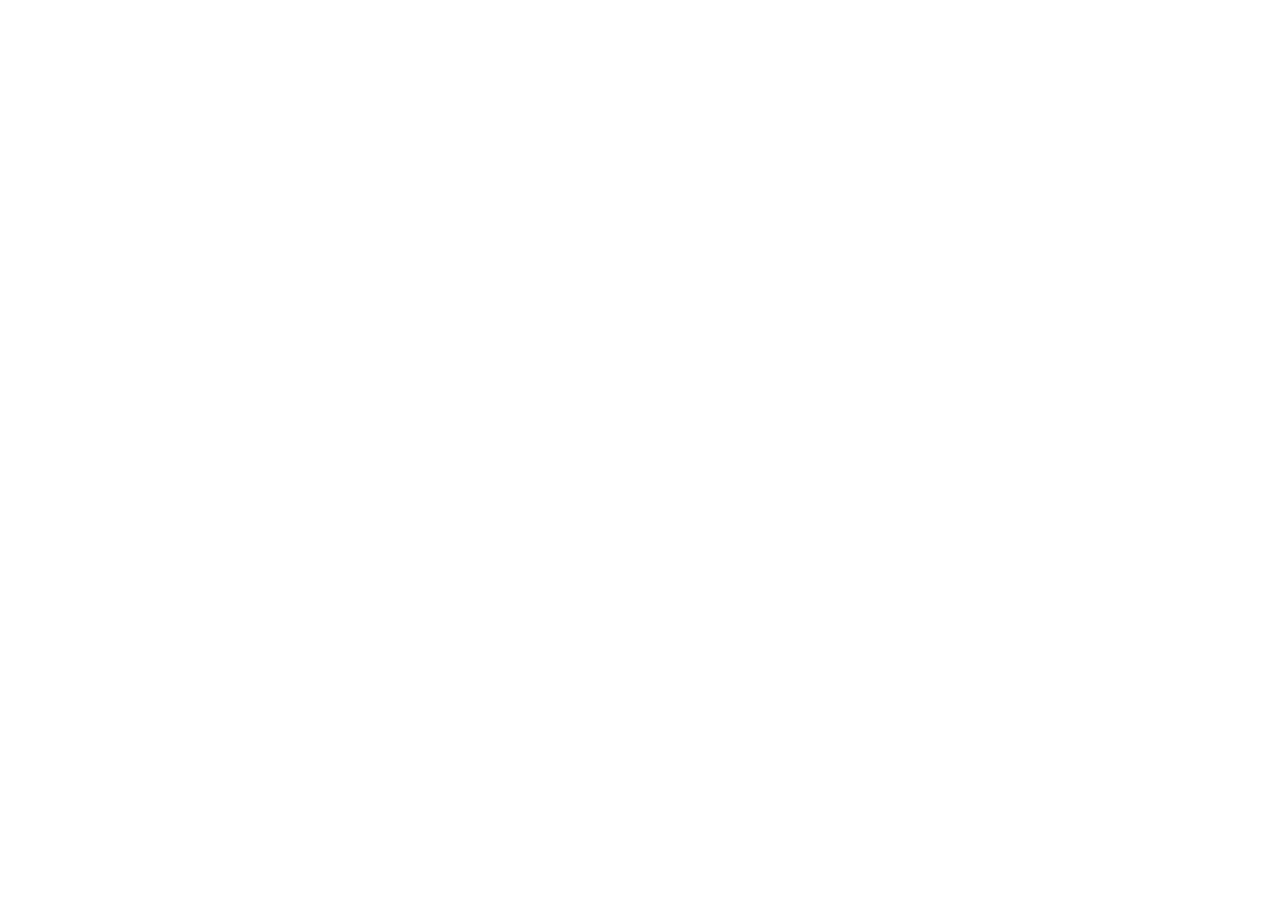
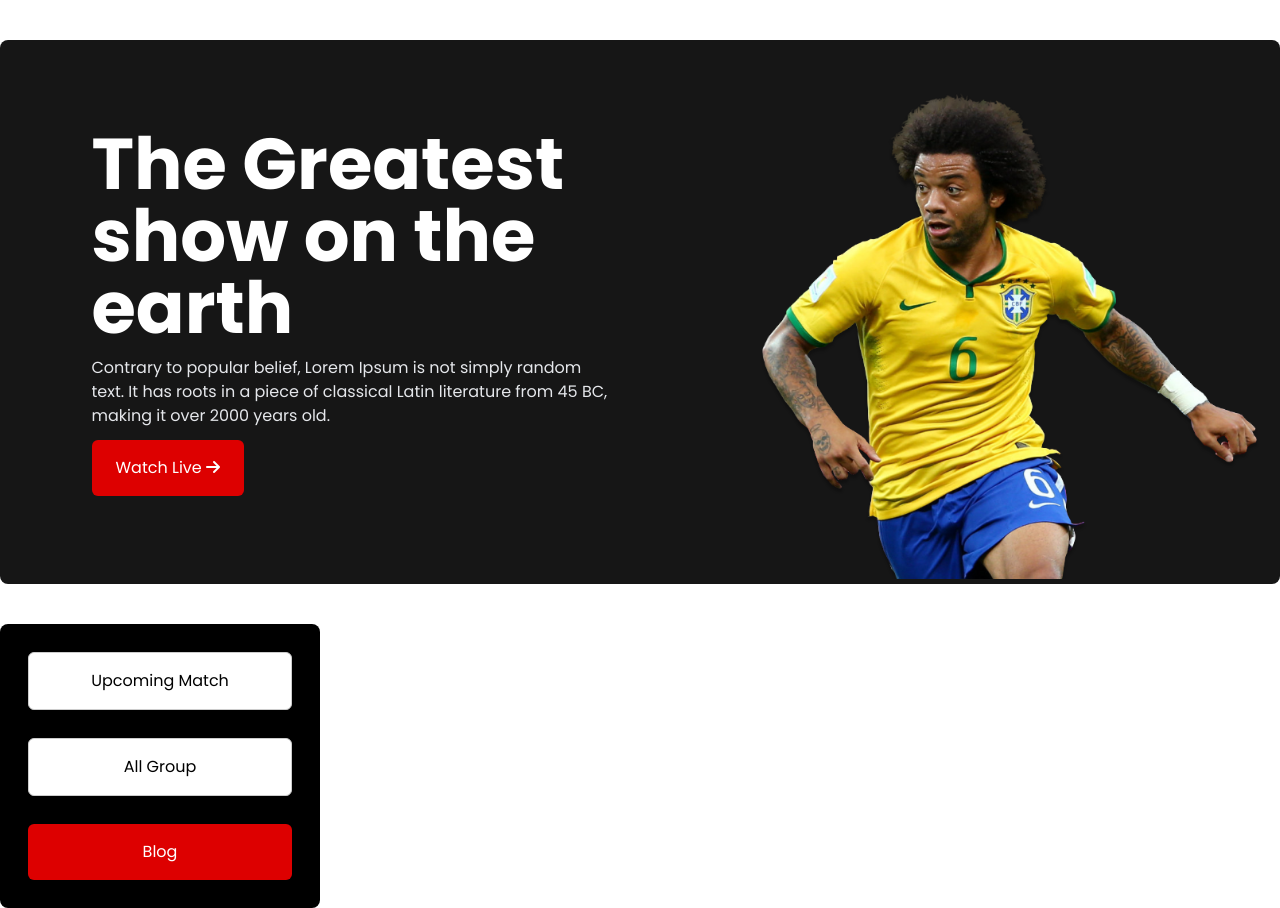
Before and after one commit to sufiancse/world-cup, a plain HTML site: page index.html in a window 1280 px wide. Before the commit the page ends 800 px from the top, so only its background shows below. Drawn offline with nearby package versions, Linux system fonts and the light colour scheme.

Commit message:
main section started

```diff
--- a/index.html
+++ b/index.html
@@ -1,12 +1,55 @@
 <!DOCTYPE html>
 <html lang="en">
+
 <head>
     <meta charset="UTF-8">
     <meta name="viewport" content="width=device-width, initial-scale=1.0">
     <script src="https://cdn.jsdelivr.net/npm/@tailwindcss/browser@4"></script>
+    <!-- <link href="https://cdn.jsdelivr.net/npm/tailwindcss@3.4.1/dist/tailwind.min.css" rel="stylesheet"> -->
+
+    <script src="https://kit.fontawesome.com/ad84c14273.js" crossorigin="anonymous"></script>
+    <link rel="preconnect" href="https://fonts.googleapis.com">
+    <link rel="preconnect" href="https://fonts.gstatic.com" crossorigin>
+    <link
+        href="https://fonts.googleapis.com/css2?family=Poppins:ital,wght@0,100;0,200;0,300;0,400;0,500;0,600;0,700;0,800;0,900;1,100;1,200;1,300;1,400;1,500;1,600;1,700;1,800;1,900&display=swap"
+        rel="stylesheet">
     <title>World cup</title>
 </head>
-<body>
 
+<body class="font-[Poppins] box-border">
+    <header class="max-w-[1280px] mx-4 md:mx-auto mt-10">
+        <section class="bg-[#161616] rounded-lg flex flex-col md:flex-row justify-between items-center">
+
+            <div class=" w-[258px] text-center md:text-left md:w-1/2 mx-auto pt-2 md:py-22 md:pr-22 md:pl-8 space-y-3">
+                <p class="font-bold text-2xl md:text-7xl text-white">The Greatest show on the earth</p>
+                <p class="text-gray-200 h-12 overflow-hidden md:h-18">Contrary to popular belief, Lorem Ipsum is not simply random text. It has roots in a piece of classical Latin literature from 45 BC, making it over 2000 years old.</p>
+                <button class="bg-[#DD0000] text-white rounded-md py-4 px-6">Watch Live <span><i class="fa-solid fa-arrow-right"></i></span></button>
+            </div>
+
+            <div>
+                <img class=" max-w-[233px] mt-4 md:max-w-[521px] md:max-h-[521px] md:pt-8 md:pr-5" src="./img/banner/banner-img.png" width="100%" alt="">
+            </div>
+
+        </section>
+    </header>
+
+
+
+    <main class="max-w-[1280px] mx-4 md:mx-auto mt-10">
+        <section class="flex flex-col md:flex-row">
+            <div class="md:bg-black md:bg-contain md:rounded-lg md:p-7 flex  flex-col gap-4 md:gap-7 w-[210px] mx-auto md:mx-0 md:w-1/4">
+                <button class="bg-white text-black border border-[#ccc] rounded-md py-4 px-6">Upcoming Match</button>
+                <button class="bg-white text-black border border-[#ccc] rounded-md py-4 px-6">All Group</button>
+                <button class="bg-[#DD0000] text-white rounded-md py-4 px-6">Blog</button>
+            </div>
+            <div>
+
+            </div>
+        </section>
+    </main>
+    <footer>
+
+    </footer>
 </body>
+
 </html>
```
